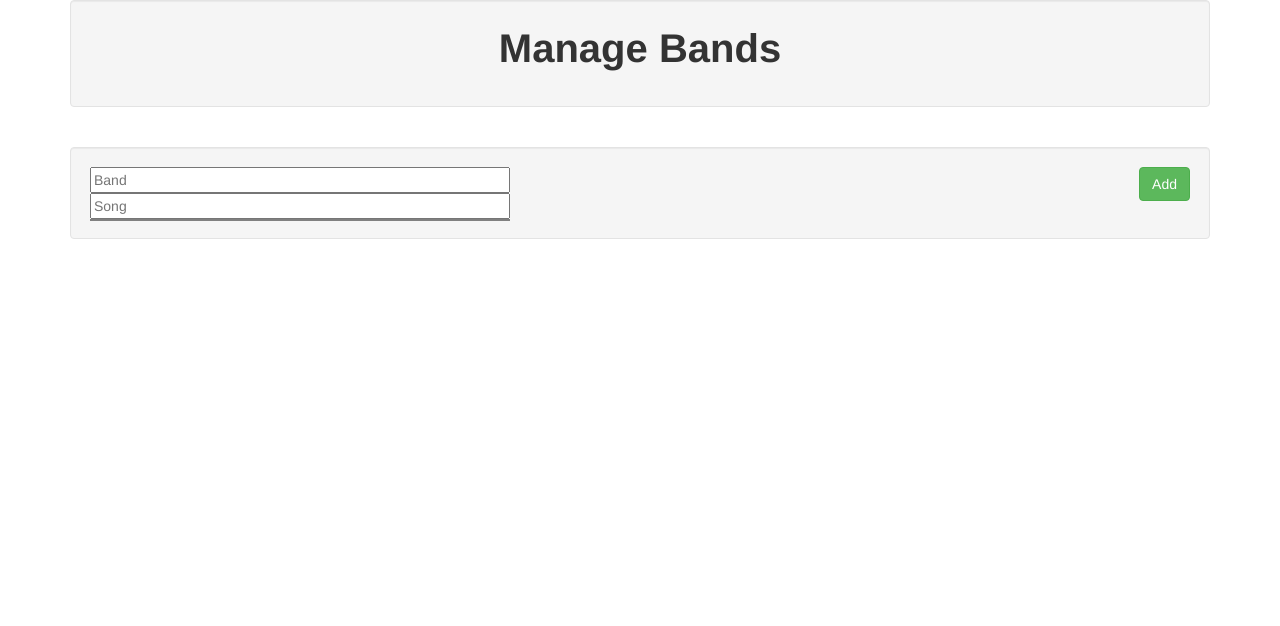
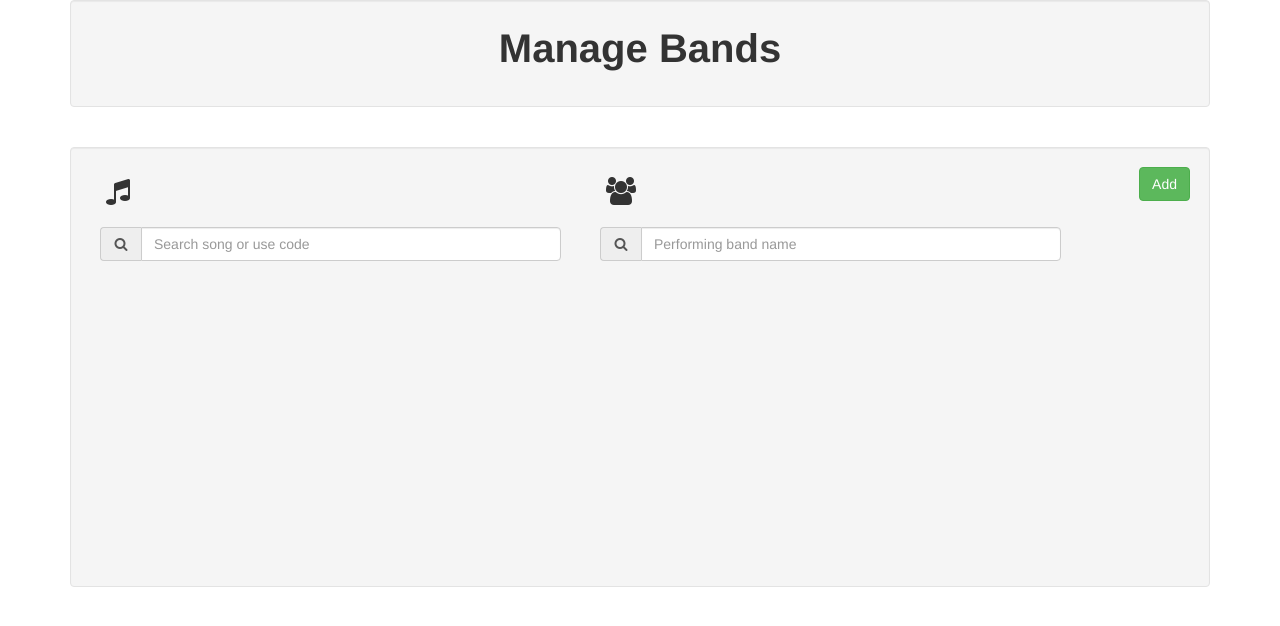
Before and after one commit to parsingphase/takeAticket, a PHP site: template views/manage.twig in a window 1280 px wide. Shown: the top 626 px of the page. Run offline with PHP 8.4, Linux system fonts and the light colour scheme; the template is opened without the code that fills it, so the values that code supplies are empty; some libraries are stand-ins or nearby versions.

Commit message:
Use song dropdown to populate hidden field, add font awesome icons

```diff
--- a/composer.json
+++ b/composer.json
@@ -22,7 +22,8 @@
         "doctrine/dbal": "~2.4",
         "symfony/twig-bridge": "~2.5",
         "monolog/monolog": "^1.15",
-        "phpoffice/phpexcel": "^1.8"
+        "phpoffice/phpexcel": "^1.8",
+        "components/font-awesome": "^4.4"
     },
     "require-dev": {
         "leafo/lessphp": "^0.5.0"
--- a/src/Phase/TakeATicket/Controller.php
+++ b/src/Phase/TakeATicket/Controller.php
@@ -157,7 +157,8 @@ class Controller
         if ($this->potentialCodeNumber($searchString)) {
             $sql = "SELECT * FROM songs
             WHERE (title = :searchString)
-            OR (id = :searchString)
+            OR (codeNumber = :searchString)
+            ORDER BY artist, title
             LIMIT 10";
             //allow title just in case
         } else {
@@ -166,6 +167,7 @@ class Controller
             OR (artist || ' ' || title LIKE :internalPattern)
             OR (codeNumber LIKE :leadingPattern)
             OR (id = :searchString)
+            ORDER BY artist, title
             LIMIT 10";
         }
 
--- a/views/manage.twig
+++ b/views/manage.twig
@@ -4,12 +4,15 @@
     <script src="/components/jquery/jquery.min.js"></script>
     <script src="/components/jquery-ui/jquery-ui.min.js"></script>
     <script src="/components/handlebars/handlebars.js"></script>
-    <script src="js/ticket.js"></script>
+    <script src="/js/ticket.js"></script>
     <script>
         var tickets = {{ tickets|json_encode|raw }};
-        $(function () {ticketer.manage(tickets)});
+        $(function () {
+            ticketer.manage(tickets)
+        });
     </script>
     <link rel="stylesheet" href="/components/bootstrap/css/bootstrap.min.css"/>
+    <link rel="stylesheet" href="/components/font-awesome/css/font-awesome.min.css"/>
     <link rel="stylesheet" href="/css/ticket.css"/>
 </head>
 <body>
@@ -23,11 +26,32 @@
         <div class="pull-right">
             <button class="addTicketButton btn btn-success">Add</button>
         </div>
-        <div><input class="addTicketTitle" placeholder="Band"/></div>
-        <div><input class="addSongTitle" placeholder="Song"/><div class="songComplete"></div></div>
+
+        <div>
+            <div class="addTicketSong">
+                <div class="selectedFieldOuter"><span class="fa fa-music  fa-2x"></span> <input type="hidden" class="selectedSongId"/> <span class="selectedSong"></span></div>
+                <div class="input-group input-group">
+                    <span class="input-group-addon" id="search-addon1"><span class="fa fa-search"></span> </span>
+                    <input class="addSongTitle form-control" placeholder="Search song or use code"/>
+                </div>
+
+                <div class="songCompleteOuter">
+                    <div class="songComplete"></div>
+                </div>
+            </div>
+
+            <div class="addTicketBand">
+                <div class="selectedFieldOuter"><span class="fa fa-group  fa-2x"></span></div>
+                <div class="input-group input-group">
+                    <span class="input-group-addon" id="group-addon1"><span class="fa fa-search"></span> </span>
+                    <input class="addTicketTitle form-control" placeholder="Performing band name"/>
+                </div>
+            </div>
+        </div>
+
 
     </div>
-    </div>
+</div>
 
 </body>
 </html>
--- a/www/css/ticket.css
+++ b/www/css/ticket.css
@@ -28,13 +28,19 @@ div.upcoming div.ticket .auto-font {
   text-wrap: none;
   white-space: nowrap;
 }
-div.manage div.ticket p {
-  font-size: 50px;
-  font-weight: bolder;
+div.manage div.ticket .ticketId {
+  float: left;
+  height: 2em;
+  font-size: 2em;
+  width: 2em;
+}
+div.manage div.ticket .pendingSong .fa {
+  width: 16px;
 }
 div.manage div.ticket.well {
   padding-top: 10px;
-  padding-bottom: 20px;
+  padding-bottom: 10px;
+  min-height: 62px;
 }
 div.manage div.ticket.used {
   color: #777;
@@ -44,25 +50,49 @@ div.manage div.ticket.used {
 div.manage div.ticket.used button.performButton {
   display: none;
 }
+div.manage div.addTicket {
+  min-height: 440px;
+}
+div.manage div.addTicket .addTicketSong,
+div.manage div.addTicket .addTicketBand {
+  float: left;
+  padding: 10px;
+  width: 500px;
+}
+div.manage div.addTicket .addTicketSong .selectedFieldOuter,
+div.manage div.addTicket .addTicketBand .selectedFieldOuter {
+  padding-left: 6px;
+  min-height: 50px;
+}
 div.manage div.addTicket .addSongTitle {
   width: 30em;
 }
 div.manage div.addTicket .addTicketTitle {
   width: 30em;
 }
-div.manage div.addTicket .songComplete {
+div.manage div.addTicket .input-group-addon .fa {
+  width: 16px;
+}
+div.manage div.addTicket .songCompleteOuter {
+  padding-left: 41px;
+}
+div.manage div.addTicket .songCompleteOuter .songComplete {
   position: absolute;
   width: 30em;
   background-color: white;
-  border: solid grey 1px;
+  border: solid lightgrey 1px;
+  display: none;
 }
 div.manage div.addTicket .acSong {
   padding: 5px;
   cursor: pointer;
-  border-bottom: solid grey 1px;
+  border-bottom: solid lightgrey 1px;
 }
 div.manage div.addTicket .acSong:last-of-type {
   border-bottom: none;
+}
+div.manage div.addTicket .acSong.selected {
+  background-color: lightblue;
 }
 div.manage div.page-header {
   font-size: 40px;
--- a/www/css/ticket.less
+++ b/www/css/ticket.less
@@ -40,14 +40,30 @@ div.upcoming {
 
 div.manage {
   div.ticket {
-    p {
-      font-size: 50px;
-      font-weight: bolder;
+
+    .ticketId {
+      float: left;
+      height: 2em;
+      //font-weight: bold;
+      font-size: 2em;
+      width: 2em;
     }
+
+    .pendingSong {
+      .fa {
+        width: 16px;
+      }
+    }
+
+    //p {
+    //  font-size: 50px;
+    //  font-weight: bolder;
+    //}
 
     &.well {
       padding-top: 10px;
-      padding-bottom: 20px;
+      padding-bottom: 10px;
+      min-height: 62px;
     }
 
     &.used {
@@ -62,6 +78,19 @@ div.manage {
   }
 
   div.addTicket {
+    min-height: 440px;
+
+    .addTicketSong,
+    .addTicketBand,
+    {
+      float: left;
+      padding: 10px;
+      width: 500px;
+      .selectedFieldOuter {
+        padding-left: 6px;
+        min-height: 50px;
+      }
+    }
 
     .addSongTitle {
       width: 30em;
@@ -71,21 +100,32 @@ div.manage {
       width: 30em;
     }
 
-    .songComplete {
-      position: absolute;
-      //height: 200px;
-      width: 30em;
-      background-color: white;
-      border: solid grey 1px;
+    .input-group-addon .fa {
+      width: 16px;
+    }
+
+    .songCompleteOuter {
+      padding-left: 41px;
+      .songComplete {
+        position: absolute;
+        //height: 200px;
+        width: 30em;
+        background-color: white;
+        border: solid lightgrey 1px;
+        display: none;
+      }
     }
 
     .acSong {
       // single song
       padding: 5px;
       cursor: pointer;
-      border-bottom: solid grey 1px;
+      border-bottom: solid lightgrey 1px;
       &:last-of-type {
         border-bottom: none;
+      }
+      &.selected {
+        background-color: lightblue;
       }
     }
   }
--- a/www/js/ticket.js
+++ b/www/js/ticket.js
@@ -100,10 +100,11 @@ var ticketer = {
 
         $('.addSongTitle').keyup(
             function () {
+                var songComplete = $('.songComplete');
                 var input = $(this);
                 var searchString = input.val();
                 //console.log('SS: ' + searchString);
-                if (searchString.length > 3) {
+                if (searchString.length >= 3) {
                     console.log('SS+: ' + searchString);
                     $.ajax({
                         method: 'POST',
@@ -121,7 +122,8 @@ var ticketer = {
                                     var song = songs[i];
                                     out += that.songAutocompleteItemTemplate({song: song});
                                 }
-                                $('.songComplete').html(out);
+                                songComplete.html(out).show();
+                                that.enableAcSongSelector(songComplete);
                             }
                         },
                         error: function (xhr, status, error) {
@@ -130,7 +132,7 @@ var ticketer = {
                         }
                     });
                 } else {
-                    $('.songComplete').html('');
+                    songComplete.html('');
                 }
             }
         );
@@ -145,11 +147,13 @@ var ticketer = {
             '        <button class="btn btn-primary performButton" data-ticket-id="{{ ticket.id }}">Performing</button>' +
             '        <button class="btn btn-danger removeButton" data-ticket-id="{{ ticket.id }}">Remove</button>' +
             '        </div>' +
-            '        <b>#{{ ticket.id }}:</b> ' +
-            'Band: {{ ticket.title }}' +
+            '        <div class="ticketId">#{{ ticket.id }}:</div> ' +
+            '<div class="pendingSong">' +
+            '<span class="fa fa-group"></span> {{ ticket.title }}' +
             '{{#if ticket.used}} (done){{/if}}' +
-            '{{#if ticket.song}}<br />{{ticket.song.artist}}: {{ticket.song.title}}{{/if}}' +
-            '</div>  '
+            '{{#if ticket.song}}<br /><span class="fa fa-music"></span> {{ticket.song.artist}}: {{ticket.song.title}}{{/if}}' +
+            '</div>' +
+            '</div>'
         );
 
         //var block = '<div class="ticket well"><p class="text-center">' + title + '</p></div>';
@@ -167,7 +171,7 @@ var ticketer = {
         this.songAutocompleteItemTemplate = Handlebars.compile(
             '<div class="acSong" data-song-id="{{ song.id }}">' +
             '        <div class="acSong-inner">' +
-            '        <p class="">{{song.artist}}: {{song.title}}</p>' +
+            '        {{song.artist}}: {{song.title}}' +
             '        </div>' +
             '</div>  '
         );
@@ -284,6 +288,20 @@ var ticketer = {
                 }
             }
         );
+    },
+
+    enableAcSongSelector: function (outerElement) {
+        outerElement.find('.acSong').click(
+            function () {
+                outerElement.find('.acSong').removeClass('selected');
+                $(this).addClass('selected');
+                var selectedId = $(this).data('song-id');
+                var selectedSong = $(this).text().trim(); // lazy, possibly better populate data?
+                var addTicketBlock = $('.addTicket');
+                addTicketBlock.find('input.selectedSongId').val(selectedId);
+                addTicketBlock.find('.selectedSong').text(selectedSong);
+                console.log(['selected song', selectedId, selectedSong]);
+            }
+        )
     }
-
 };
```
Also changed, not shown: 1 other file.
